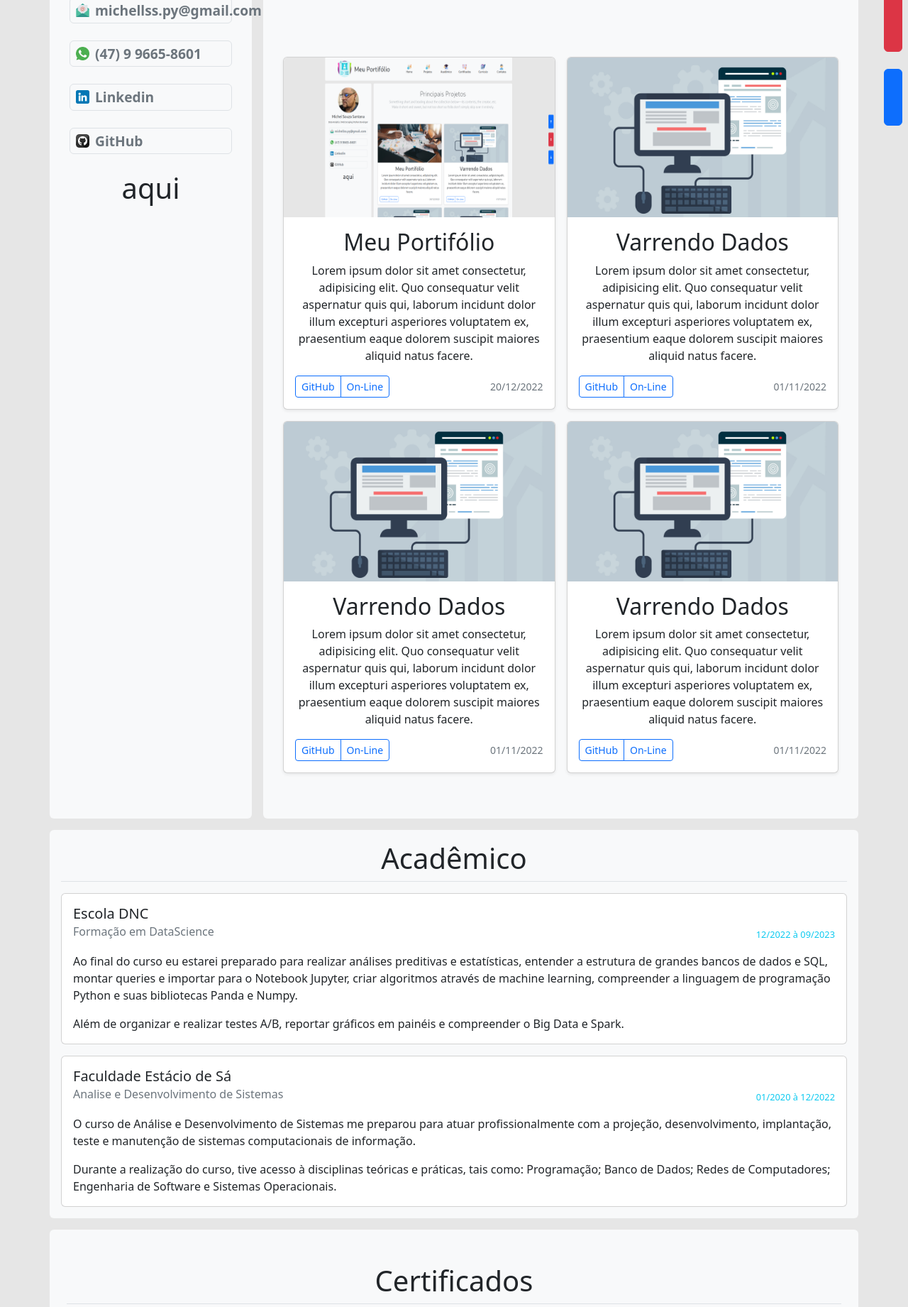
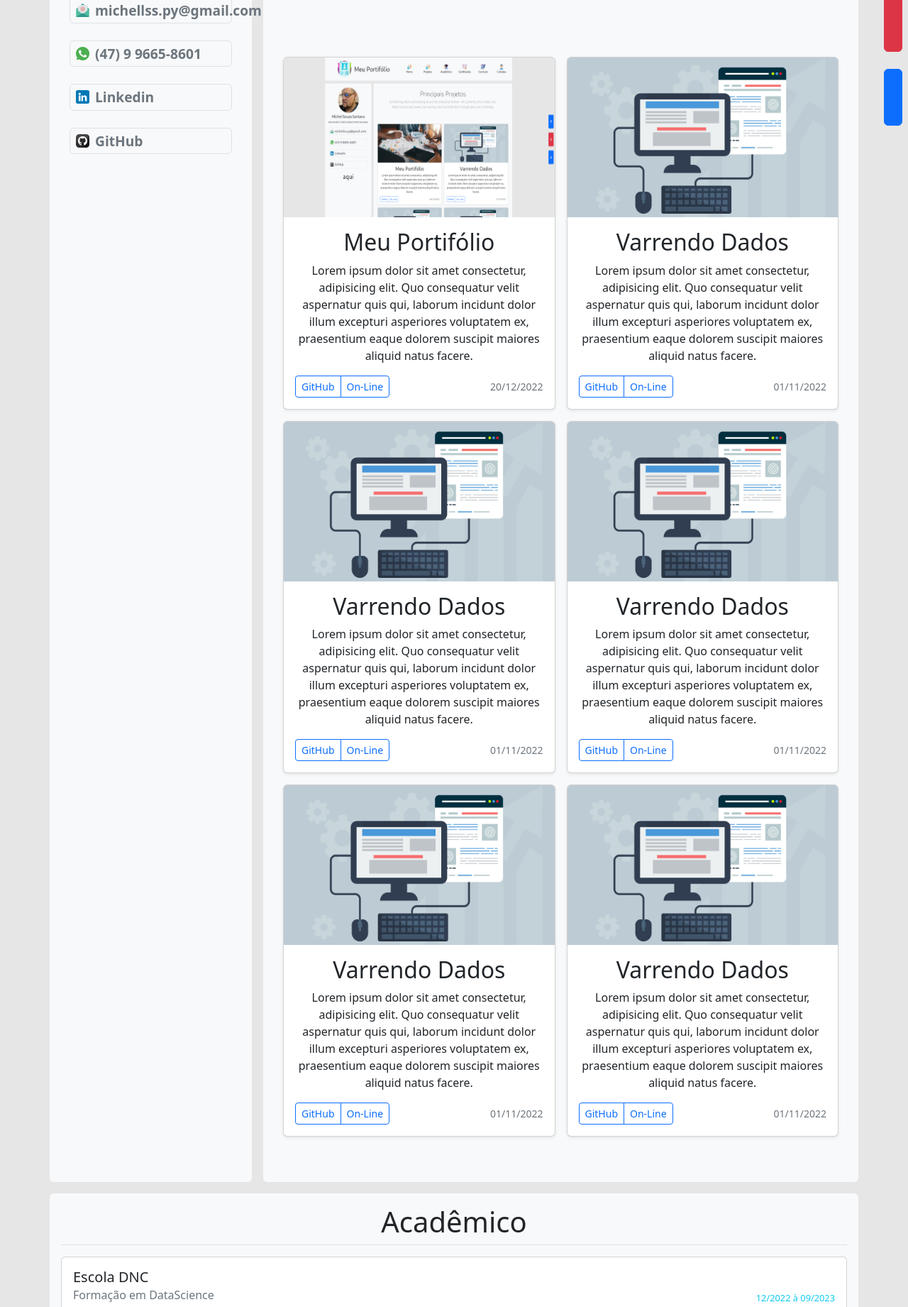
Before and after one commit to michellssgui22/portifolio, a Django app: page / in a window 1280 px wide. Shown: the part 399-2240 px from the top of the page at 71% size. Run offline with Django 3.2, Linux system fonts and the light colour scheme; some libraries are stand-ins or nearby versions.

Commit message:
Layout finalizado

```diff
--- a/core/templates/footer.html
+++ b/core/templates/footer.html
@@ -4,34 +4,28 @@
     <!-- Grid container -->
     <div class="container p-4">
       <!-- Section: Social media -->
-      <section class="mb-4">
+      <section class="mb-4 text-center">
         <!-- Facebook -->
-        <a class="btn btn-outline-dark btn-floating m-1" href="#!" role="button"
+        <a class="btn btn-outline-dark btn-floating m-1" href="https://www.facebook.com/profile.php?id=100076957515526" target="_blank" role="button"
           ><i class="fab fa-facebook-f"></i
         ></a>
-
-        <!-- Twitter -->
-        <a class="btn btn-outline-dark btn-floating m-1" href="#!" role="button"
-          ><i class="fab fa-twitter"></i
-        ></a>
-
         <!-- Google -->
-        <a class="btn btn-outline-dark btn-floating m-1" href="#!" role="button"
-          ><i class="fab fa-google"></i
+        <a class="btn btn-outline-dark btn-floating m-1" href="https://www.youtube.com/channel/UCnleYMKHYucRJUyv8az_WVw" target="_blank" role="button"
+          ><i class="fab fa-youtube"></i
         ></a>
 
         <!-- Instagram -->
-        <a class="btn btn-outline-dark btn-floating m-1" href="#!" role="button"
+        <a class="btn btn-outline-dark btn-floating m-1" href="https://www.instagram.com/michellssgui/" target="_blank" role="button"
           ><i class="fab fa-instagram"></i
         ></a>
 
         <!-- Linkedin -->
-        <a class="btn btn-outline-dark btn-floating m-1" href="#!" role="button"
+        <a class="btn btn-outline-dark btn-floating m-1" href="https://www.linkedin.com/in/michelgui/" target="_blank" role="button"
           ><i class="fab fa-linkedin-in"></i
         ></a>
 
         <!-- Github -->
-        <a class="btn btn-outline-dark btn-floating m-1" href="#!" role="button"
+        <a class="btn btn-outline-dark btn-floating m-1" href="https://github.com/michellssgui22" target="_blank" role="button"
           ><i class="fab fa-github"></i
         ></a>
       </section>
@@ -69,22 +63,14 @@
           </div>
           <div class="row text-center p-5 my-0">
             <button type="submit" class="col-md-5 col-12 btn btn-outline-dark my-0 mx-auto">
-              Subscribe
+              Enviar
             </button>
           </div>
         </form>
       </section>
       <!-- Section: Form -->
 
-      <!-- Section: Text -->
-      <section class="mb-4">
-        <p>
-          Lorem ipsum dolor sit amet consectetur adipisicing elit. Sunt distinctio earum
-          repellat quaerat voluptatibus placeat nam, commodi optio pariatur est quia magnam
-          eum harum corrupti dicta, aliquam sequi voluptate quas.
-        </p>
-      </section>
-      <!-- Section: Text -->
+     <hr>
 
       <!-- Section: Links -->
       <section class="">
--- a/core/templates/index.html
+++ b/core/templates/index.html
@@ -30,20 +30,13 @@
 
 <body class="bg-site">
 
+    <!--Barra de navegação fixa-->
     {%include 'nav-lateral.html'%}
 
-    <!--
-        <a href="#" class="position-fixed fixed-bottom text-right p-3">
-        <img src="{%static 'img/casa.png'%}" alt="" style="width: 5%;">
-    </a>
-
-    -->
+    <!--Marcador de inicio-->
     <span id="topo" class="navegacao"></span>
 
-    <!--Header Start-->
-        {%include 'header.html'%}
-    <!--Header End-->
-
+    {%include 'header.html'%}
 
     <main>
         <!--Sobre e Projetos-->
@@ -52,14 +45,16 @@
 
             {%include 'principais-projetos.html'%}
         </section>
+
+        <!--Marcador de meio-->
+        <span id="meio" class="navegacao"></span>
+
         <!--Acadêmico-->
         <section id="academico" class="container mt-3 mx-auto p-0 text-center bg-light p-3 rounded">
             {%include 'academico.html'%}
         </section>
 
     </main>
-
-    <span id="meio" class="navegacao"></span>
 
     <aside id="certificados">
         <!--Certificados-->
--- a/core/templates/principais-projetos.html
+++ b/core/templates/principais-projetos.html
@@ -93,6 +93,44 @@
                         </div>
                     </div>
 
+                    <div class="col">
+                        <div class="card shadow-sm">
+                            <img src="{%static 'img/scraping.png'%}" alt="" class="bd-placeholder-img card-img-top" width="100%" height="225"
+                            role="img" aria-label="Placeholder: Thumbnail"
+                            preserveAspectRatio="xMidYMid slice" focusable="false">
+                            <div class="card-body">
+                                <h2>Varrendo Dados</h2>
+                                <p>Lorem ipsum dolor sit amet consectetur, adipisicing elit. Quo consequatur velit aspernatur quis qui, laborum incidunt dolor illum excepturi asperiores voluptatem ex, praesentium eaque dolorem suscipit maiores aliquid natus facere.</p>
+                                <div class="d-flex justify-content-between align-items-center">
+                                    <div class="btn-group">
+                                        <button type="button" class="btn btn-sm btn-outline-primary">GitHub</button>
+                                        <button type="button" class="btn btn-sm btn-outline-primary">On-Line</button>
+                                    </div>
+                                    <small class="text-muted">01/11/2022</small>
+                                </div>
+                            </div>
+                        </div>
+                    </div>
+
+                    <div class="col">
+                        <div class="card shadow-sm">
+                            <img src="{%static 'img/scraping.png'%}" alt="" class="bd-placeholder-img card-img-top" width="100%" height="225"
+                            role="img" aria-label="Placeholder: Thumbnail"
+                            preserveAspectRatio="xMidYMid slice" focusable="false">
+                            <div class="card-body">
+                                <h2>Varrendo Dados</h2>
+                                <p>Lorem ipsum dolor sit amet consectetur, adipisicing elit. Quo consequatur velit aspernatur quis qui, laborum incidunt dolor illum excepturi asperiores voluptatem ex, praesentium eaque dolorem suscipit maiores aliquid natus facere.</p>
+                                <div class="d-flex justify-content-between align-items-center">
+                                    <div class="btn-group">
+                                        <button type="button" class="btn btn-sm btn-outline-primary">GitHub</button>
+                                        <button type="button" class="btn btn-sm btn-outline-primary">On-Line</button>
+                                    </div>
+                                    <small class="text-muted">01/11/2022</small>
+                                </div>
+                            </div>
+                        </div>
+                    </div>
+
                 </div>
             </div>
         </div>
--- a/core/templates/sobre.html
+++ b/core/templates/sobre.html
@@ -35,7 +35,4 @@
         </li>
     </ul>
 
-    <div>
-        <h1>aqui</h1>
-    </div>
 </section>
```
Also changed, not shown: core/templates/modal.html (+5 -5 lines).
